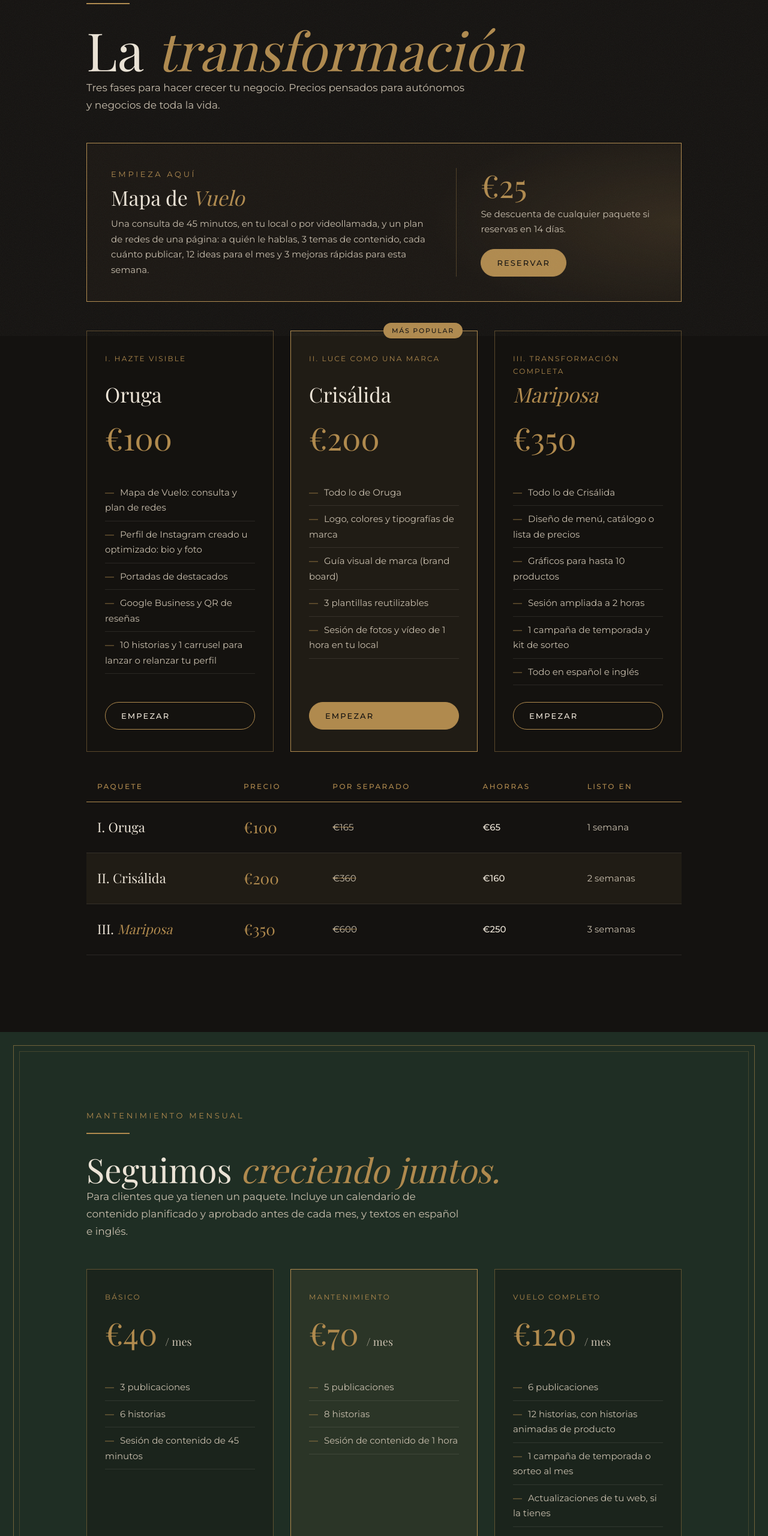
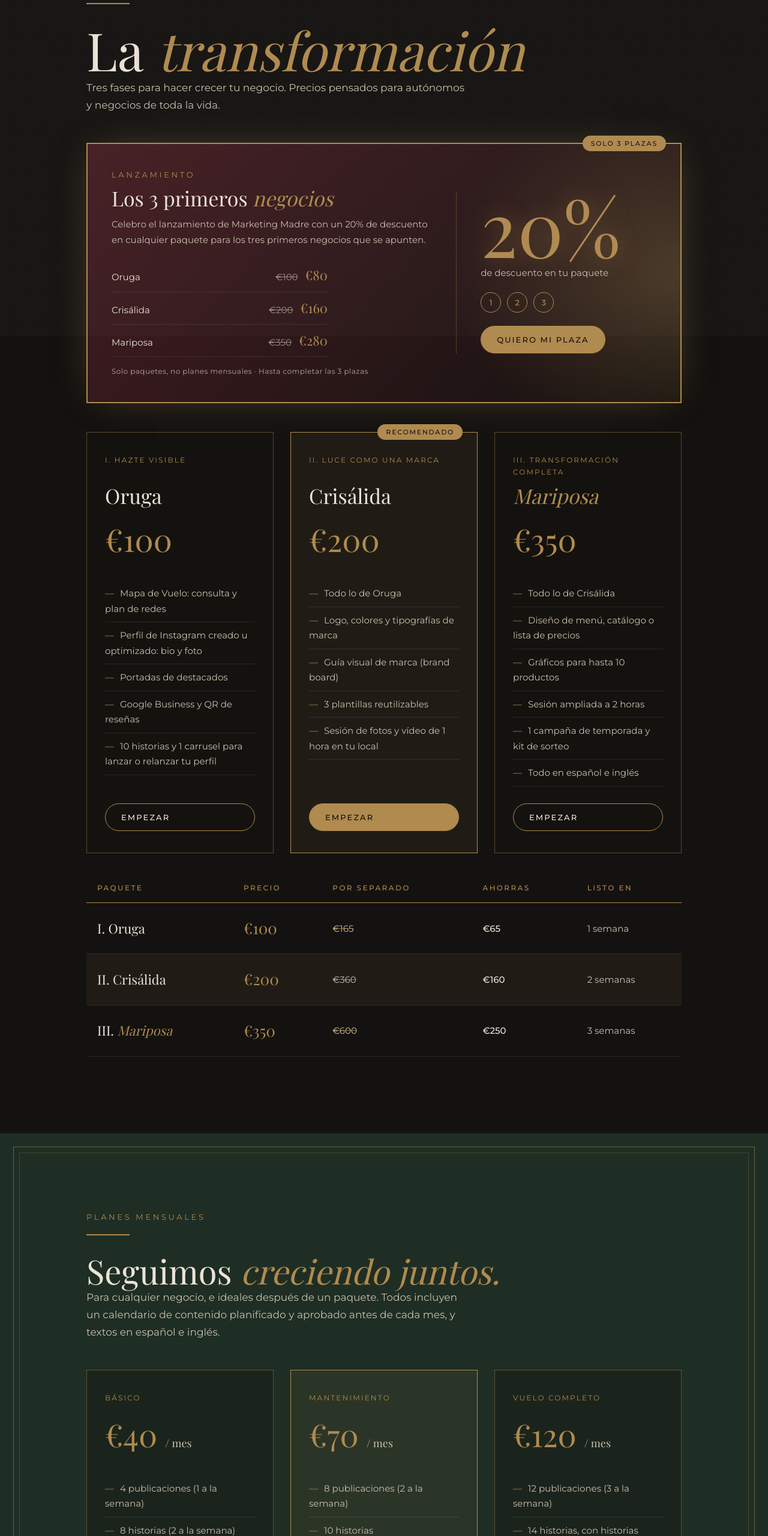
Before and after one commit to marketingmadre/marketingmadre.github.io, a plain HTML site: page servicios.html in a window 1280 px wide. Shown: the part 240-2800 px from the top of the page at 60% size. Drawn offline with nearby package versions, Linux system fonts and the light colour scheme; a web font is replaced by a local one.

Commit message:
Servicios: launch offer (20% for first 3), new monthly plan counts, clearer terms
- Replace Mapa de Vuelo block with launch banner; keep the 14-day credit in the list
- Monthly plans open to any business, with Start buttons; Básico uses client content with optional session
- Gestión total now includes campaign and website updates
- 'Recomendado' badge, clearer English pricing, rename section to Planes mensuales

Co-Authored-By: Claude Opus 5.5 <noreply@anthropic.com>

```diff
--- a/servicios.html
+++ b/servicios.html
@@ -4,7 +4,7 @@
   <meta charset="utf-8">
   <meta name="viewport" content="width=device-width, initial-scale=1">
   <title>Servicios · Marketing Madre</title>
-  <meta name="description" content="Paquetes Oruga, Crisálida y Mariposa, mantenimiento mensual y todos los servicios con precios para pequeños negocios en Motril.">
+  <meta name="description" content="Paquetes Oruga, Crisálida y Mariposa, planes mensuales y todos los servicios con precios para pequeños negocios en Motril.">
   <link rel="icon" href="assets/mm-butterfly-brass.png">
   <link rel="preconnect" href="https://fonts.googleapis.com">
   <link rel="preconnect" href="https://fonts.gstatic.com" crossorigin>
@@ -43,19 +43,28 @@
       <p class="lead" data-lang="es">Tres fases para hacer crecer tu negocio. Precios pensados para autónomos y negocios de toda la vida.</p>
       <p class="lead" data-lang="en">Three phases to grow your business. Prices designed for local, family-run businesses.</p>
 
-      <!-- the hook: a small first step, credited against any package -->
-      <article class="mapa mt-48">
+      <!-- launch offer: 20% off a package for the first 3 businesses -->
+      <article class="mapa launch mt-48">
+        <span class="badge"><span data-lang="es">Solo 3 plazas</span><span data-lang="en">Only 3 spots</span></span>
         <div>
-          <p class="eyebrow"><span data-lang="es">Empieza aquí</span><span data-lang="en">Start here</span></p>
-          <h3 data-lang="es">Mapa de <em>Vuelo</em></h3><h3 data-lang="en">Flight <em>Map</em></h3>
-          <p data-lang="es">Una consulta de 45 minutos, en tu local o por videollamada, y un plan de redes de una página: a quién le hablas, 3 temas de contenido, cada cuánto publicar, 12 ideas para el mes y 3 mejoras rápidas para esta semana.</p>
-          <p data-lang="en">A 45-minute consultation, at your business or by video call, and a one-page social media plan: who you're talking to, 3 content themes, how often to post, 12 ideas for the month and 3 quick wins for this week.</p>
+          <p class="eyebrow"><span data-lang="es">Lanzamiento</span><span data-lang="en">Launch offer</span></p>
+          <h3 data-lang="es">Los 3 primeros <em>negocios</em></h3><h3 data-lang="en">The first 3 <em>businesses</em></h3>
+          <p data-lang="es">Celebro el lanzamiento de Marketing Madre con un 20% de descuento en cualquier paquete para los tres primeros negocios que se apunten.</p>
+          <p data-lang="en">To celebrate the launch of Marketing Madre, the first three businesses to sign up get 20% off any package.</p>
+          <ul class="launch-prices">
+            <li><span data-lang="es">Oruga</span><span data-lang="en">Caterpillar</span><s>€100</s><b>€80</b></li>
+            <li><span data-lang="es">Crisálida</span><span data-lang="en">Chrysalis</span><s>€200</s><b>€160</b></li>
+            <li><span data-lang="es">Mariposa</span><span data-lang="en">Butterfly</span><s>€350</s><b>€280</b></li>
+          </ul>
+          <p class="launch-terms" data-lang="es">Solo paquetes, no planes mensuales · Hasta completar las 3 plazas</p>
+          <p class="launch-terms" data-lang="en">Packages only, not monthly plans · Until all 3 spots are taken</p>
         </div>
         <div class="mapa-side">
-          <p class="price">€25</p>
-          <p class="mapa-note" data-lang="es">Se descuenta de cualquier paquete si reservas en 14 días.</p>
-          <p class="mapa-note" data-lang="en">Fully discounted off any package booked within 14 days.</p>
-          <a class="btn btn-solid" href="contacto.html"><span data-lang="es">Reservar</span><span data-lang="en">Book now</span></a>
+          <p class="launch-num">20%</p>
+          <p class="mapa-note" data-lang="es">de descuento en tu paquete</p>
+          <p class="mapa-note" data-lang="en">off your package</p>
+          <p class="spots" aria-hidden="true"><i>1</i><i>2</i><i>3</i></p>
+          <a class="btn btn-solid" href="contacto.html"><span data-lang="es">Quiero mi plaza</span><span data-lang="en">Claim my spot</span></a>
         </div>
       </article>
 
@@ -82,7 +91,7 @@
         </article>
 
         <article class="tier featured">
-          <span class="badge"><span data-lang="es">Más popular</span><span data-lang="en">Most popular</span></span>
+          <span class="badge"><span data-lang="es">Recomendado</span><span data-lang="en">Recommended</span></span>
           <p class="eyebrow">II. <span data-lang="es">Luce como una marca</span><span data-lang="en">Look like a brand</span></p>
           <h3 data-lang="es">Crisálida</h3><h3 data-lang="en">Chrysalis</h3>
           <p class="price">€200</p>
@@ -166,31 +175,34 @@
 
   <section class="bg-forest framed">
     <div class="wrap">
-      <p class="eyebrow"><span data-lang="es">Mantenimiento mensual</span><span data-lang="en">Monthly care</span></p>
+      <p class="eyebrow"><span data-lang="es">Planes mensuales</span><span data-lang="en">Monthly plans</span></p>
       <hr class="rule">
       <h2 data-lang="es">Seguimos <em>creciendo juntos.</em></h2>
       <h2 data-lang="en">Let's keep <em>growing together.</em></h2>
-      <p class="lead" data-lang="es">Para clientes que ya tienen un paquete. Incluye un calendario de contenido planificado y aprobado antes de cada mes, y textos en español e inglés.</p>
-      <p class="lead" data-lang="en">For clients who've completed a package. Includes a content calendar planned and approved before each month, and captions in Spanish and English.</p>
+      <p class="lead" data-lang="es">Para cualquier negocio, e ideales después de un paquete. Todos incluyen un calendario de contenido planificado y aprobado antes de cada mes, y textos en español e inglés.</p>
+      <p class="lead" data-lang="en">For any business, and ideal after a package. Every plan includes a content calendar planned and approved before each month, and captions in Spanish and English.</p>
 
       <div class="grid-3 mt-48">
         <article class="tier">
           <p class="eyebrow"><span data-lang="es">Básico</span><span data-lang="en">Basic</span></p>
           <p class="price">€40 <small data-lang="es">/ mes</small><small data-lang="en">/ month</small></p>
-          <ul data-lang="es"><li>3 publicaciones</li><li>6 historias</li><li>Sesión de contenido de 45 minutos</li></ul>
-          <ul data-lang="en"><li>3 posts</li><li>6 stories</li><li>45-minute content session</li></ul>
+          <ul data-lang="es"><li>4 publicaciones (1 a la semana)</li><li>8 historias (2 a la semana)</li><li>Con tus propias fotos y vídeos</li><li>¿Prefieres que vaya a tu local? Sesión de 1 hora por +€35</li></ul>
+          <ul data-lang="en"><li>4 posts (1 a week)</li><li>8 stories (2 a week)</li><li>Made from your own photos and videos</li><li>Want me at your business? Add a 1-hour session for +€35</li></ul>
+          <a class="btn btn-ghost" href="contacto.html"><span data-lang="es">Empezar</span><span data-lang="en">Start</span></a>
         </article>
         <article class="tier featured">
           <p class="eyebrow"><span data-lang="es">Mantenimiento</span><span data-lang="en">Maintenance</span></p>
           <p class="price">€70 <small data-lang="es">/ mes</small><small data-lang="en">/ month</small></p>
-          <ul data-lang="es"><li>5 publicaciones</li><li>8 historias</li><li>Sesión de contenido de 1 hora</li></ul>
-          <ul data-lang="en"><li>5 posts</li><li>8 stories</li><li>1-hour content session</li></ul>
+          <ul data-lang="es"><li>8 publicaciones (2 a la semana)</li><li>10 historias</li><li>Sesión de contenido de 1 hora</li></ul>
+          <ul data-lang="en"><li>8 posts (2 a week)</li><li>10 stories</li><li>1-hour content session</li></ul>
+          <a class="btn btn-solid" href="contacto.html"><span data-lang="es">Empezar</span><span data-lang="en">Start</span></a>
         </article>
         <article class="tier">
           <p class="eyebrow"><span data-lang="es">Vuelo completo</span><span data-lang="en">Full flight</span></p>
           <p class="price">€120 <small data-lang="es">/ mes</small><small data-lang="en">/ month</small></p>
-          <ul data-lang="es"><li>6 publicaciones</li><li>12 historias, con historias animadas de producto</li><li>1 campaña de temporada o sorteo al mes</li><li>Actualizaciones de tu web, si la tienes</li><li>Sesión de contenido de 2 horas o cobertura de un evento</li></ul>
-          <ul data-lang="en"><li>6 posts</li><li>12 stories, including animated product stories</li><li>1 seasonal campaign or giveaway a month</li><li>Updates to your website, if you have one</li><li>2-hour content session or one event covered</li></ul>
+          <ul data-lang="es"><li>12 publicaciones (3 a la semana)</li><li>14 historias, con historias animadas de producto</li><li>1 campaña de temporada o sorteo al mes</li><li>Actualizaciones de tu web, si la tienes</li><li>Sesión de contenido de 2 horas o cobertura de un evento</li></ul>
+          <ul data-lang="en"><li>12 posts (3 a week)</li><li>14 stories, including animated product stories</li><li>1 seasonal campaign or giveaway a month</li><li>Updates to your website, if you have one</li><li>2-hour content session or one event covered</li></ul>
+          <a class="btn btn-ghost" href="contacto.html"><span data-lang="es">Empezar</span><span data-lang="en">Start</span></a>
         </article>
       </div>
 
@@ -203,8 +215,8 @@
           <p class="tier-note" data-lang="en">Your Instagram, looked after every day. I shoot your content, post every day and reply to your customers and other businesses.</p>
           <a class="btn btn-solid" href="contacto.html"><span data-lang="es">Hablemos</span><span data-lang="en">Let's talk</span></a>
         </div>
-        <ul data-lang="es"><li>2 Reels y 1 publicación a la semana</li><li>Historias todos los días</li><li>Respuesta a comentarios y mensajes, de lunes a viernes</li><li>Interacción con otros negocios</li><li>Cada mes: sesión de fotos y vídeo de 1 hora y 1 cobertura de evento</li><li>Si no hay evento, la sesión pasa a 2 horas</li><li>Calendario aprobado antes de cada mes y textos en español e inglés</li><li>Resumen mensual: seguidores, alcance y mejor publicación</li></ul>
-        <ul data-lang="en"><li>2 Reels and 1 post a week</li><li>Stories every day</li><li>Replies to comments and messages, Monday to Friday</li><li>Engagement with other businesses</li><li>Every month: a 1-hour photo and video session and 1 event covered</li><li>No event that month? The session becomes 2 hours</li><li>Calendar approved before each month, with captions in Spanish and English</li><li>Monthly summary: followers, reach and best post</li></ul>
+        <ul data-lang="es"><li>2 Reels y 1 publicación a la semana</li><li>Historias todos los días</li><li>Respuesta a comentarios y mensajes, de lunes a viernes</li><li>Interacción con otros negocios</li><li>Cada mes: sesión de fotos y vídeo de 1 hora y 1 cobertura de evento</li><li>Si no hay evento, la sesión pasa a 2 horas</li><li>1 campaña de temporada o sorteo al mes</li><li>Actualizaciones de tu web, si la tienes</li><li>Calendario aprobado antes de cada mes y textos en español e inglés</li><li>Resumen mensual: seguidores, alcance y mejor publicación</li></ul>
+        <ul data-lang="en"><li>2 Reels and 1 post a week</li><li>Stories every day</li><li>Replies to comments and messages, Monday to Friday</li><li>Engagement with other businesses</li><li>Every month: a 1-hour photo and video session and 1 event covered</li><li>No event that month? The session becomes 2 hours</li><li>1 seasonal campaign or giveaway a month</li><li>Updates to your website, if you have one</li><li>Calendar approved before each month, with captions in Spanish and English</li><li>Monthly summary: followers, reach and best post</li></ul>
       </article>
     </div>
   </section>
@@ -215,14 +227,14 @@
       <hr class="rule">
       <h2 data-lang="es">¿Solo necesitas <em>una cosa?</em></h2>
       <h2 data-lang="en">Need just <em>one thing?</em></h2>
-      <p class="lead" data-lang="es">Todo lo que hago, por separado. Añade la versión bilingüe a cualquier servicio por +€15.</p>
-      <p class="lead" data-lang="en">Everything I do, on its own. Add an English version to any service for +€15.</p>
+      <p class="lead" data-lang="es">Todo lo que hago, por separado. Añade la versión en inglés a cualquier diseño (menú, catálogo, plantillas, logo…) por +€15.</p>
+      <p class="lead" data-lang="en">Everything I do, on its own. Add an English version to any design (menu, catalogue, templates, logo…) for +€15.</p>
 
       <div class="menu-list mt-48">
         <div class="menu-group">
           <h3 data-lang="es">Estrategia</h3><h3 data-lang="en">Strategy</h3>
           <ul>
-            <li><span data-lang="es">Mapa de Vuelo: consulta y plan de redes</span><span data-lang="en">Flight Map: consultation and social media plan</span><i></i><b>€25</b></li>
+            <li><span data-lang="es">Mapa de Vuelo: consulta y plan de redes (se descuenta si contratas un paquete en 14 días)</span><span data-lang="en">Flight Map: consultation and social media plan (fully credited if you book a package within 14 days)</span><i></i><b>€25</b></li>
           </ul>
         </div>
         <div class="menu-group">
@@ -287,8 +299,8 @@
         <div class="menu-group">
           <h3 data-lang="es">Idiomas</h3><h3 data-lang="en">Language</h3>
           <ul>
-            <li><span data-lang="es">Traducción español → inglés</span><span data-lang="en">Spanish → English translation</span><i></i><b><small data-lang="es">desde</small><small data-lang="en">from</small> €15</b></li>
-            <li><span data-lang="es">Textos bilingües (gratis en planes mensuales)</span><span data-lang="en">Bilingual captions (free in monthly plans)</span><i></i><b>€5 <small data-lang="es">/ texto</small><small data-lang="en">/ caption</small></b></li>
+            <li><span data-lang="es">Traducción de textos o de tu web, español → inglés</span><span data-lang="en">Spanish → English translation of texts or your website</span><i></i><b><small data-lang="es">desde</small><small data-lang="en">from</small> €15</b></li>
+            <li><span data-lang="es">Textos bilingües para publicaciones sueltas (gratis en planes mensuales)</span><span data-lang="en">Bilingual captions for one-off posts (free in monthly plans)</span><i></i><b>€5 <small data-lang="es">/ texto</small><small data-lang="en">/ caption</small></b></li>
           </ul>
         </div>
       </div>
--- a/styles.css
+++ b/styles.css
@@ -362,6 +362,25 @@ section { padding: clamp(72px, 10vw, 128px) 0; position: relative; }
   .mapa-side { border-left: 0; padding-left: 0; border-top: 1px solid rgba(176, 138, 78, 0.35); padding-top: 24px; }
 }
 
+/* launch offer: the mapa block, louder */
+.mapa.launch {
+  position: relative;
+  border-width: 2px;
+  background:
+    radial-gradient(ellipse 55% 100% at 100% 50%, rgba(176, 138, 78, 0.3), transparent 70%),
+    linear-gradient(135deg, rgba(74, 30, 36, 0.9), rgba(20, 18, 16, 0.85));
+  box-shadow: 0 0 60px -24px rgba(176, 138, 78, 0.6);
+}
+.mapa.launch .mapa-side p.launch-num { font-family: var(--serif); font-size: clamp(84px, 11vw, 128px); line-height: 0.9; color: var(--brass); text-shadow: 0 0 36px rgba(176, 138, 78, 0.45); }
+.launch .launch-prices { list-style: none; margin: 20px 0 0; max-width: 360px; }
+.launch .launch-prices li { display: flex; align-items: baseline; gap: 12px; padding: 8px 0; border-bottom: 1px solid rgba(235, 227, 214, 0.1); font-size: 15px; }
+.launch .launch-prices li > span { flex: 1; color: var(--bone); }
+.launch .launch-prices s { color: var(--muted); opacity: 0.7; }
+.launch .launch-prices b { font-family: var(--serif); font-size: 22px; font-weight: 400; color: var(--brass); }
+.mapa.launch p.launch-terms { font-size: 12px; letter-spacing: 0.04em; margin-top: 14px; opacity: 0.85; }
+.launch .spots { display: flex; gap: 10px; margin: 0 0 22px; }
+.launch .spots i { width: 34px; height: 34px; border: 1px solid var(--brass); border-radius: 50%; display: grid; place-items: center; font: 500 13px var(--sans); font-style: normal; color: var(--brass); }
+
 /* package comparison table */
 .compare { width: 100%; border-collapse: collapse; }
 .compare th {
```
